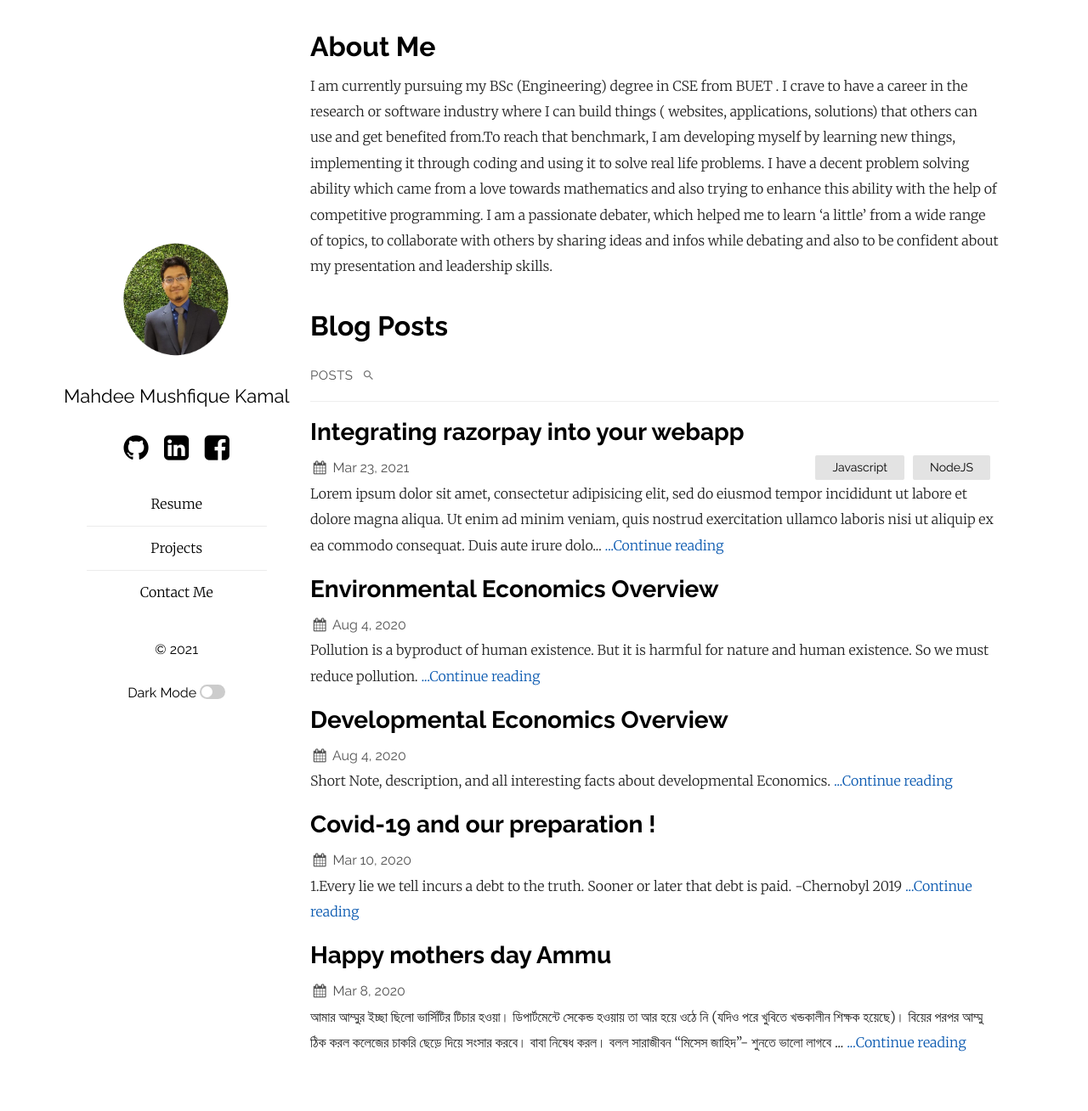
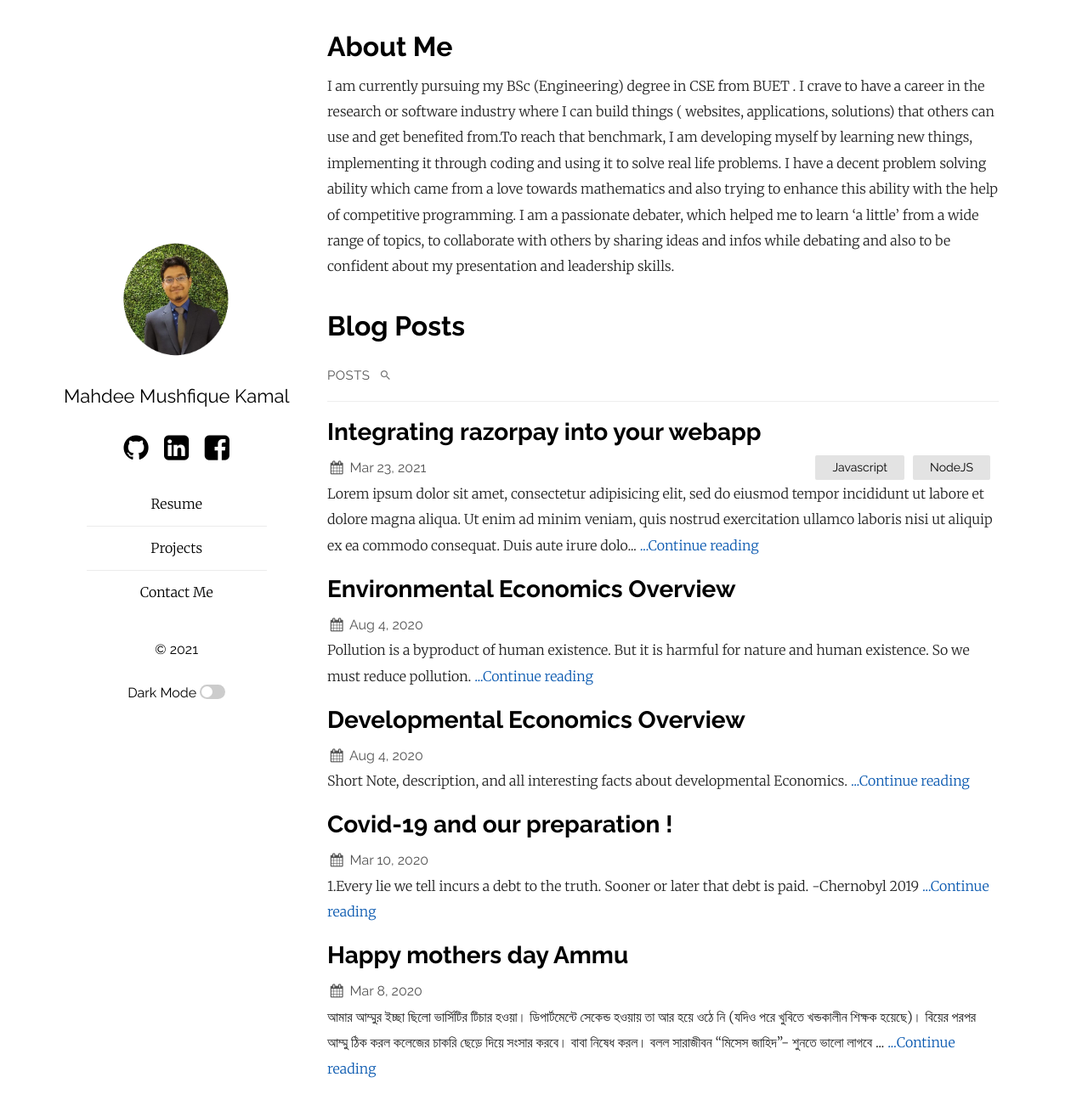
Before and after one commit to MahdeeMushfiqueKamal/MahdeeMushfiqueKamal.github.io, a Jekyll site: the page built from index.html, in a window 1280 px wide and 1318 px high. Shown: the top 1308 px of the window at 85% size. Built offline with Jekyll 4.4.1, drawn with Linux system fonts in a browser that asks for light colours; the list of posts is cut into pages by our own code.

Commit message:
Edited LeftSideWidth

```diff
--- a/_sass/plain.scss
+++ b/_sass/plain.scss
@@ -6,7 +6,7 @@ $linkColor: #0a59b0;
 $mobileW: 768px;
 $smallMobileW: 480px;
 $bigScreenW: 1600px;
-$leftWidth: 220px;
+$leftWidth: 240px;
 
 *,
 *:before,
```
Also changed, not shown: projects.md (line endings or trailing spaces).
